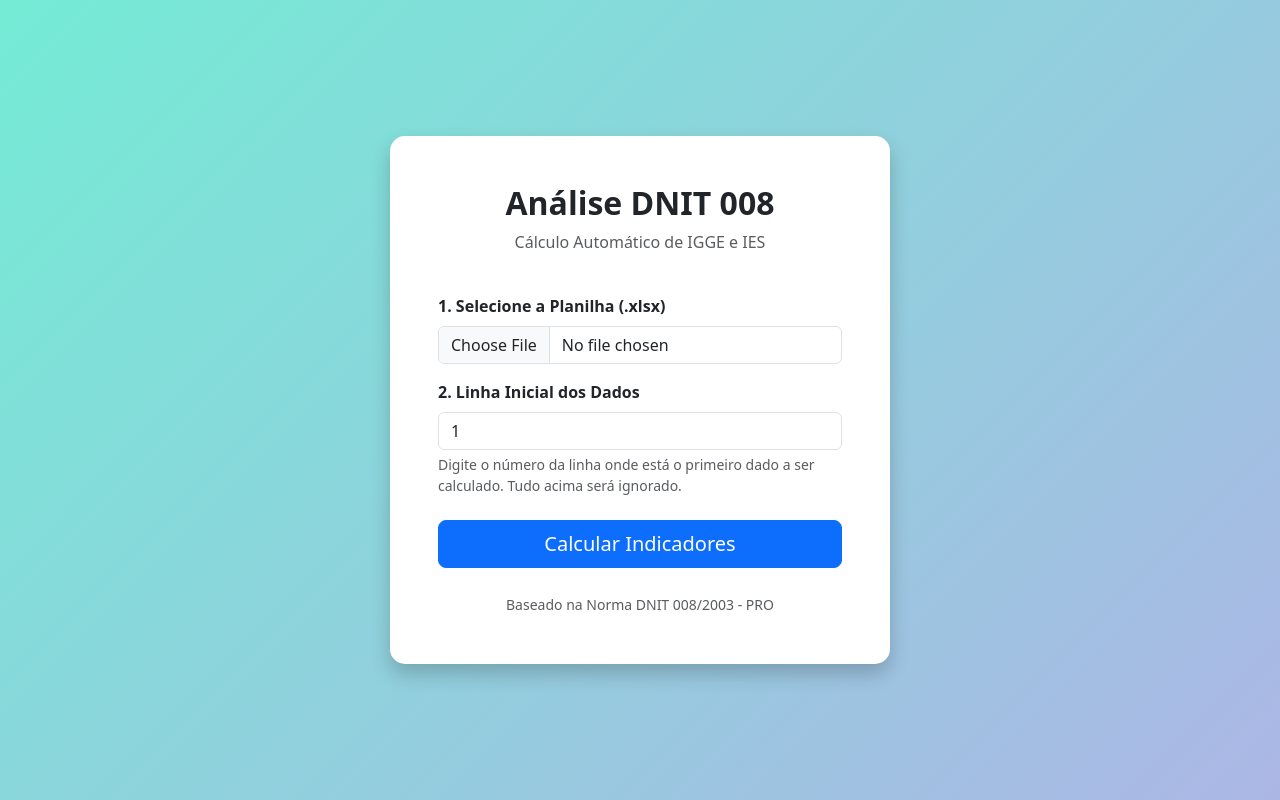
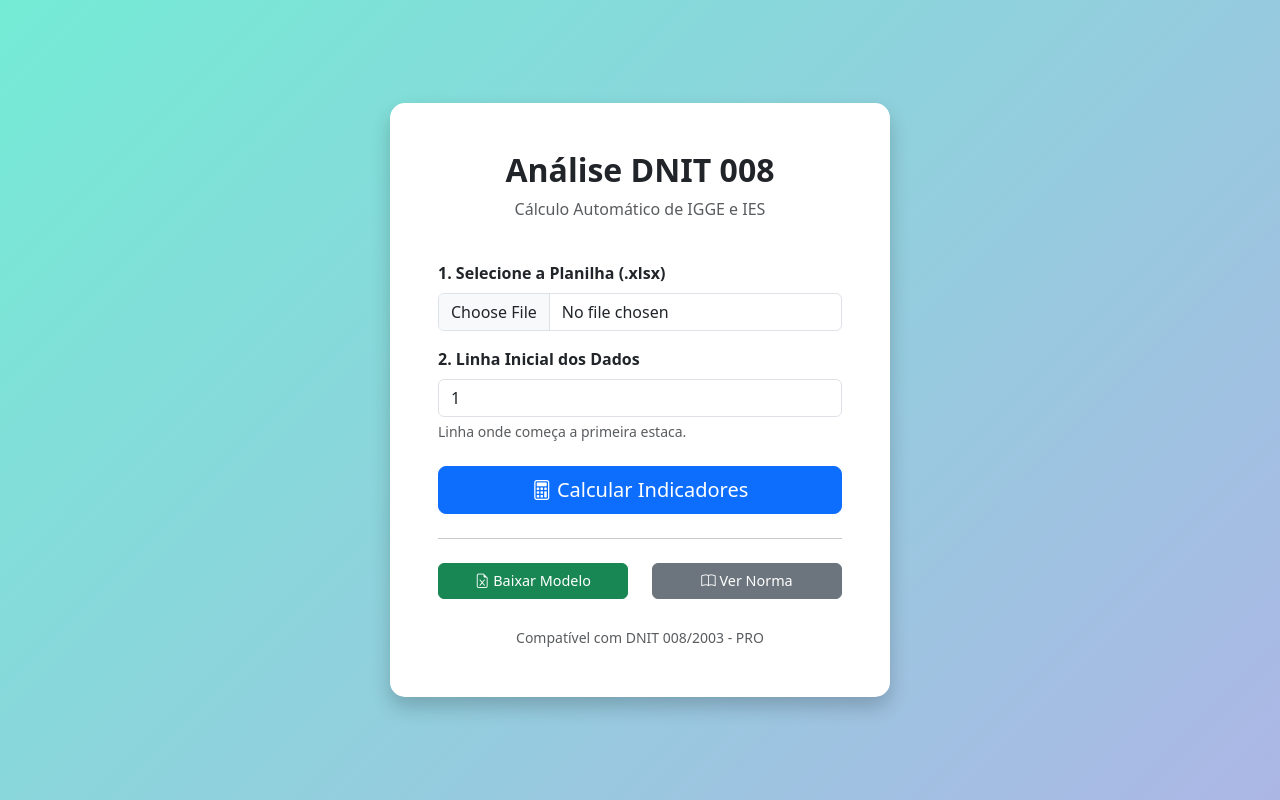
Before and after one commit to lucianoengdev/ProjetoIGG, a Flask app: page / in a window 1280 px wide. Run offline with Flask 3, Linux system fonts and the light colour scheme.

Commit message:
Implementing to let the user download a base file and go to regulation

```diff
--- a/templates/index.html
+++ b/templates/index.html
@@ -5,9 +5,11 @@
     <meta name="viewport" content="width=device-width, initial-scale=1.0">
     <title>Sistema DNIT 008 - Upload</title>
     <link href="https://cdn.jsdelivr.net/npm/bootstrap@5.3.0/dist/css/bootstrap.min.css" rel="stylesheet">
+    <link rel="stylesheet" href="https://cdn.jsdelivr.net/npm/bootstrap-icons@1.10.0/font/bootstrap-icons.css">
     <style>
         body { background: linear-gradient(135deg, #74ebd5 0%, #ACB6E5 100%); min-height: 100vh; display: flex; align-items: center; justify-content: center; }
         .card { border: none; border-radius: 15px; box-shadow: 0 10px 20px rgba(0,0,0,0.2); }
+        .btn-ferramenta { font-size: 0.9em; width: 100%; margin-bottom: 10px; }
     </style>
 </head>
 <body>
@@ -20,7 +22,7 @@
 
         {% if error %}
         <div class="alert alert-danger" role="alert">
-            {{ error }}
+            <i class="bi bi-exclamation-triangle-fill"></i> {{ error }}
         </div>
         {% endif %}
 
@@ -32,17 +34,34 @@
 
             <div class="mb-4">
                 <label for="linha_inicial" class="form-label fw-bold">2. Linha Inicial dos Dados</label>
-                <input type="number" class="form-control" name="linha_inicial" id="linha_inicial" placeholder="Ex: 7 (onde está a primeira estaca)" value="1" min="1" required>
-                <div class="form-text text-muted">Digite o número da linha onde está o primeiro dado a ser calculado. Tudo acima será ignorado.</div>
+                <input type="number" class="form-control" name="linha_inicial" id="linha_inicial" placeholder="Ex: 7" value="1" min="1" required>
+                <div class="form-text text-muted">Linha onde começa a primeira estaca.</div>
             </div>
 
             <div class="d-grid gap-2">
-                <button type="submit" class="btn btn-primary btn-lg">Calcular Indicadores</button>
+                <button type="submit" class="btn btn-primary btn-lg">
+                    <i class="bi bi-calculator"></i> Calcular Indicadores
+                </button>
             </div>
         </form>
 
-        <div class="mt-4 text-center">
-            <small class="text-muted">Baseado na Norma DNIT 008/2003 - PRO</small>
+        <hr class="my-4">
+
+        <div class="row">
+            <div class="col-6">
+                <a href="/download_modelo" class="btn btn-success btn-ferramenta">
+                    <i class="bi bi-file-earmark-excel"></i> Baixar Modelo
+                </a>
+            </div>
+            <div class="col-6">
+                <a href="https://www.gov.br/dnit/pt-br/assuntos/planejamento-e-pesquisa/ipr/coletanea-de-normas/coletanea-de-normas/procedimento-pro/DNIT_008_2003_PRO" target="_blank" class="btn btn-secondary btn-ferramenta">
+                    <i class="bi bi-book"></i> Ver Norma
+                </a>
+            </div>
+        </div>
+
+        <div class="mt-3 text-center">
+            <small class="text-muted">Compatível com DNIT 008/2003 - PRO</small>
         </div>
     </div>
 
```
